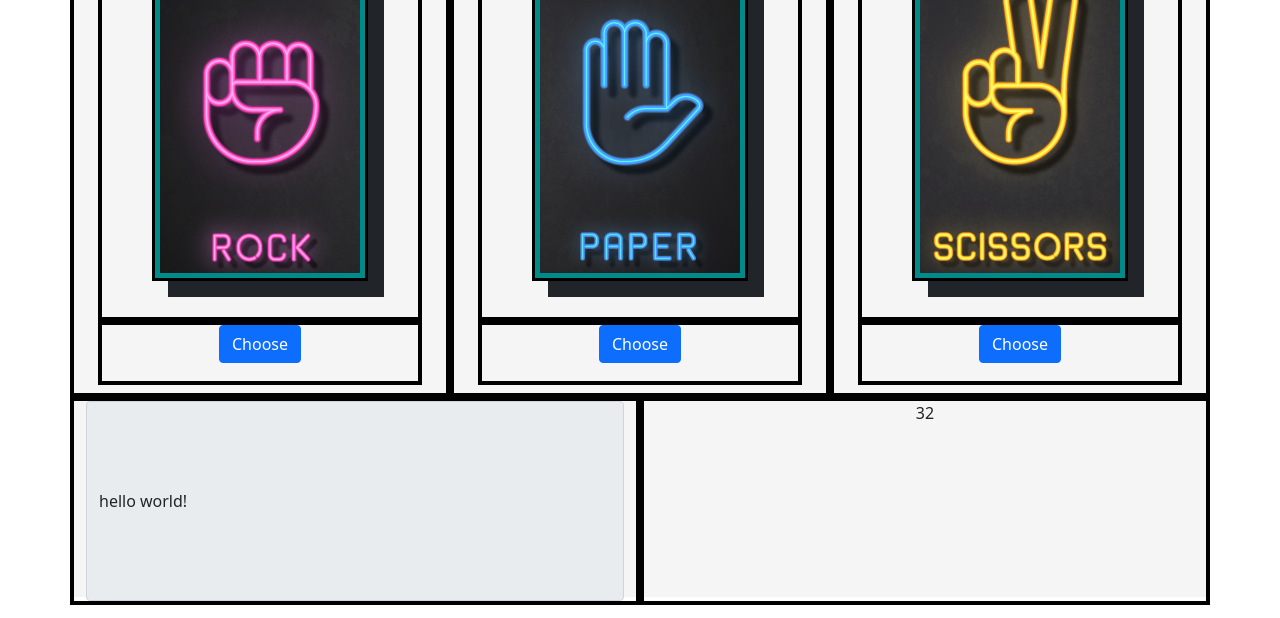
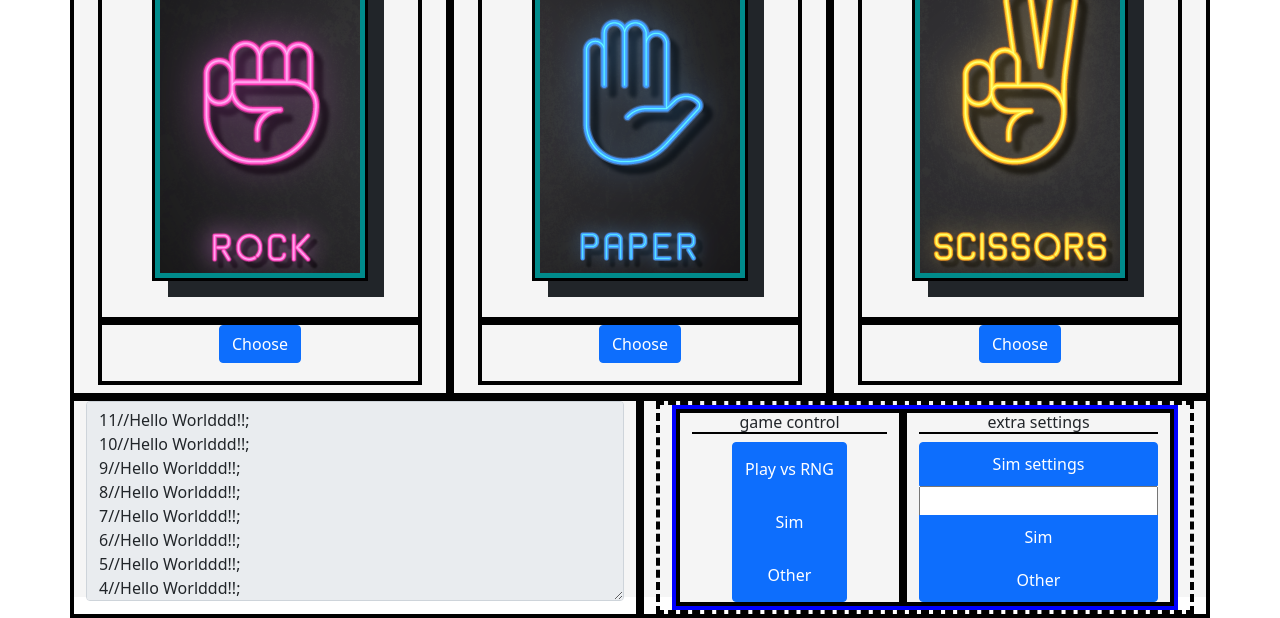
Before and after one commit to jkreal/NewRPS, a plain HTML site: page index.html in a window 1280 px wide. Shown: the part 187-805 px from the top of the page. Drawn offline with nearby package versions, Linux system fonts and the light colour scheme.

Commit message:
chat and menu coming together html

```diff
--- a/index.html
+++ b/index.html
@@ -72,7 +72,6 @@
           <!-- This row is where players will play the game -->
           <div class="row pic-row">
             <div class="col">
-
               <div class="container-fluid pic-card">
                 <div class="row card-row">
                   <div class="col">
@@ -81,7 +80,9 @@
                 </div>
                 <div class="row scoreboard">
                   <div class="col">
-                    <button type="button" class="btn btn-primary">Choose</button>
+                    <button type="button" class="btn btn-primary">
+                      Choose
+                    </button>
                   </div>
                 </div>
               </div>
@@ -96,7 +97,9 @@
                 </div>
                 <div class="row scoreboard">
                   <div class="col">
-                    <button type="button" class="btn btn-primary">Choose</button>
+                    <button type="button" class="btn btn-primary">
+                      Choose
+                    </button>
                   </div>
                 </div>
               </div>
@@ -111,7 +114,9 @@
                 </div>
                 <div class="row scoreboard">
                   <div class="col">
-                    <button type="button" class="btn btn-primary">Choose</button>
+                    <button type="button" class="btn btn-primary">
+                      Choose
+                    </button>
                   </div>
                 </div>
               </div>
@@ -121,7 +126,7 @@
           <!-- This row is for the chat log and menu -->
           <div class="row control-row">
             <div class="col">
-              <input
+              <textarea
                 class="form-control chat-log"
                 type="text"
                 value="Chatlog here!"
@@ -129,9 +134,34 @@
                 aria-label="readonly input example"
                 rows="5"
                 readonly
-              />
+              ></textarea>
             </div>
-            <div class="col">32</div>
+            <div class="col">
+              <div class="container menu">
+                <div class="row menu-row">
+                  <div class="col">
+                    <h6 style="border-bottom:2px solid black;">game control</h6>
+                    <div style="overflow-y:scroll;height:20vh" class="btn-group-vertical" role="group" aria-label="Basic example">
+                      <button type="button" class="btn btn-primary">Play vs RNG</button>
+                      <button type="button" class="btn btn-primary">Sim</button>
+                      <button type="button" class="btn btn-primary">Other</button>
+                    </div>
+                  </div>
+
+                  <div class="col">
+                    <h6 style="border-bottom:2px solid black;">extra settings</h6>
+                    <div style="overflow-y:scroll;height:20vh" class="btn-group-vertical" role="group" aria-label="Basic example">
+                      <button type="button" class="btn btn-primary">Sim settings</button>
+                      <input type="text">
+                      <button type="button" class="btn btn-primary">Sim</button>
+                      <button type="button" class="btn btn-primary">Other</button>
+                    </div>
+                  </div>
+
+
+                </div>
+              </div>
+            </div>
           </div>
         </div>
       </div>
--- a/rps.js
+++ b/rps.js
@@ -1,4 +1,8 @@
+
+
 $(document).ready(() => {
-    $("#ties").append("content");
-    $("#chatlog").val("hello world!");
+    $("#ties").append("content069");
+    for(var i = 0; i < 12; ++i){
+        $("#chatlog").val(i + "//Hello Worlddd!!;\n" + $("#chatlog").val())
+    }
 });
--- a/style.css
+++ b/style.css
@@ -54,5 +54,15 @@ h1 {
 .chat-log {
     height: 25vh;
     text-align: left;
-    line-height: 20px;
+    bottom: 0;
 }
+
+.menu {
+    border: 4px dashed black;
+    height: 100%;
+}
+
+.menu-row {
+    height: 100%;
+    border: 4px solid blue;
+}
```
